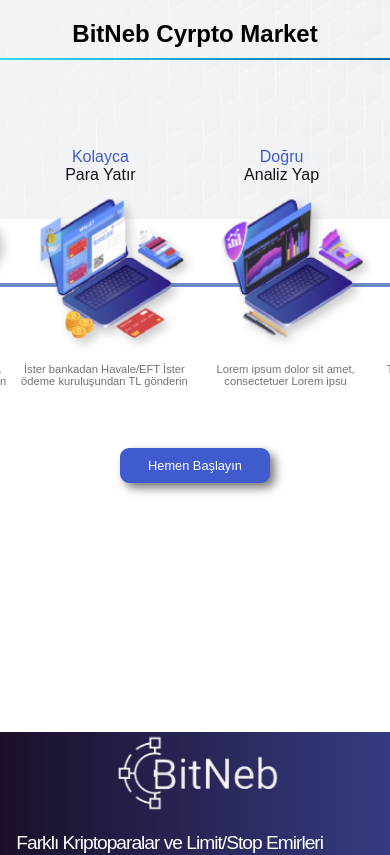
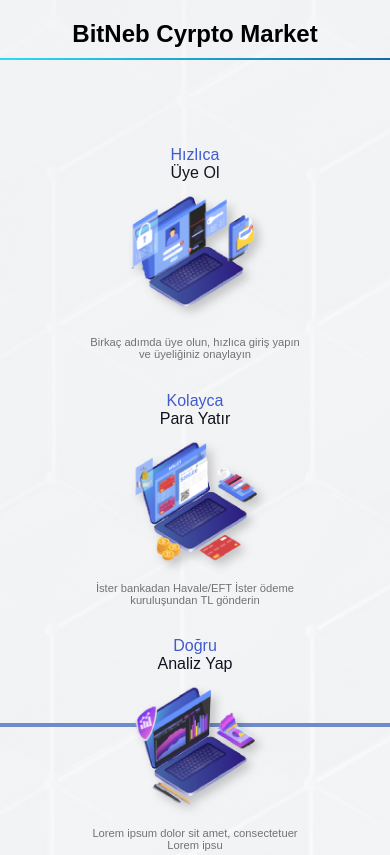
Before and after one commit to Blourvim/bitneb-landing-page, a React (Create React App) app: page / in a window 390 px wide. Shown: the top 855 px of the page. Built offline with nearby package versions, Linux system fonts and the light colour scheme.

Commit message:
make laptop section responsive

```diff
--- a/src/App.css
+++ b/src/App.css
@@ -17,7 +17,8 @@
 html,body{
   background: url(./content/assets/hexagons-with-gradient.png);
   background-repeat: no-repeat;
-  background-size: 100%;
+  background-repeat: no-repeat;
+  background-size: auto;
   font-family:  Arial, sans-serif;
 
  margin:0;
--- a/src/components/laptopSection/LaptopSection.js
+++ b/src/components/laptopSection/LaptopSection.js
@@ -1,22 +1,27 @@
 import LaptopCard from './LaptopCard';
-import laptopCards from '../../content/texts/laptopCards'
-import './laptop-section.css'
+import laptopCards from '../../content/texts/laptopCards';
+import './laptop-section.css';
+import Grid from '@material-ui/core/Grid';
 const LaptopSection =()=>{
 
 return(
 <section className="laptops-section">
 <div className="laptops-divider"></div>
 <div  class='laptops'>
+    <Grid container>
 {
     laptopCards.map(item=>{
 
         return(
+            <Grid item key={item.alt}  md={3} sm ={6}xs={12}>
             <LaptopCard content={item}/>
+            </Grid>
         )
 
 
     })
 }
+</Grid>
 </div>
 
 </section>
--- a/src/components/laptopSection/laptop-card.css
+++ b/src/components/laptopSection/laptop-card.css
@@ -16,11 +16,11 @@
     color:#405BCD;
     text-align: center;
     padding: 0;
-    margin: 0px;
+    margin: 0 auto;
     margin-top: 30px;
     font-size: 1em;
     font-weight: normal;
-        width: 170px;
+        width: 140px;
 
 }
 
@@ -29,11 +29,12 @@
     color:#11141D;
     text-align: center;
     padding: 0;
-    margin: 0;
+    margin: 0 auto;
     margin-bottom: 10px;
     font-size: 1em;
     font-weight: normal;
-        width: 170px;
+    width: 140px;
+
 
 
 }
@@ -41,13 +42,16 @@
 .card-image{
     -webkit-filter: drop-shadow(5px 5px 5px rgba(34, 34, 34, 0.226));
     filter:         drop-shadow(5px 5px 5px rgba(34, 34, 34, 0.226));
-    width: 165px;
-    margin-left: 13px;
+    width: 140px;
+    margin: 0 auto;
 }
 .card-text{
     text-align: center;
     font-size: 0.7em;
+
     margin: 0px;
     color:HSL(240, 1%, 45%);
     max-width: 35ch;
+    margin: 0 auto;
+
 }
```
